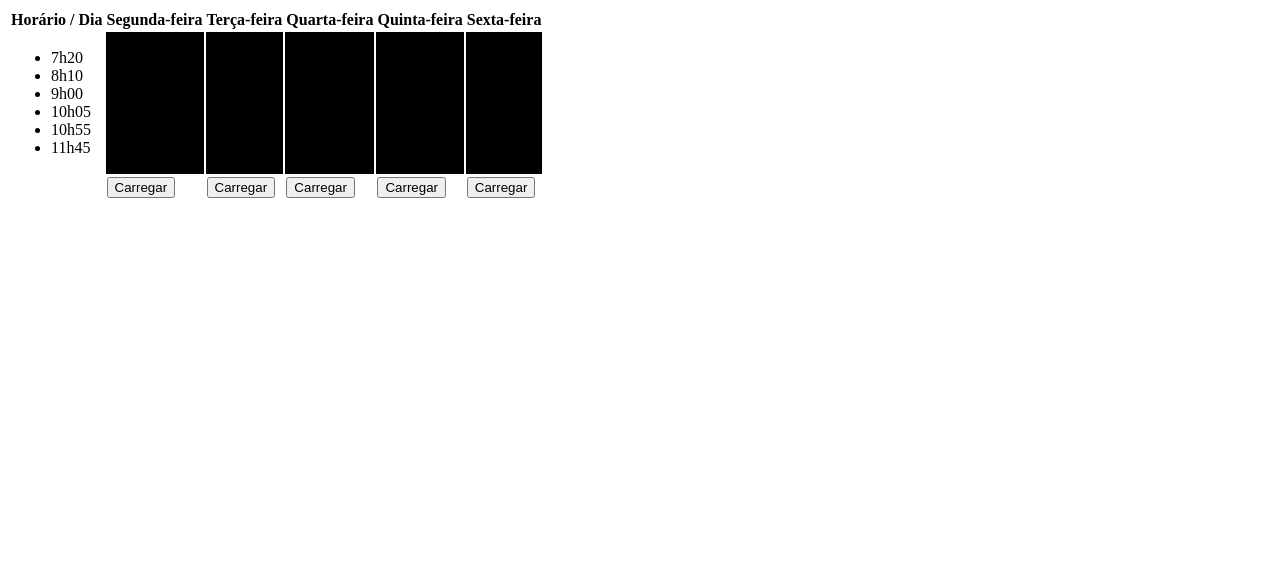
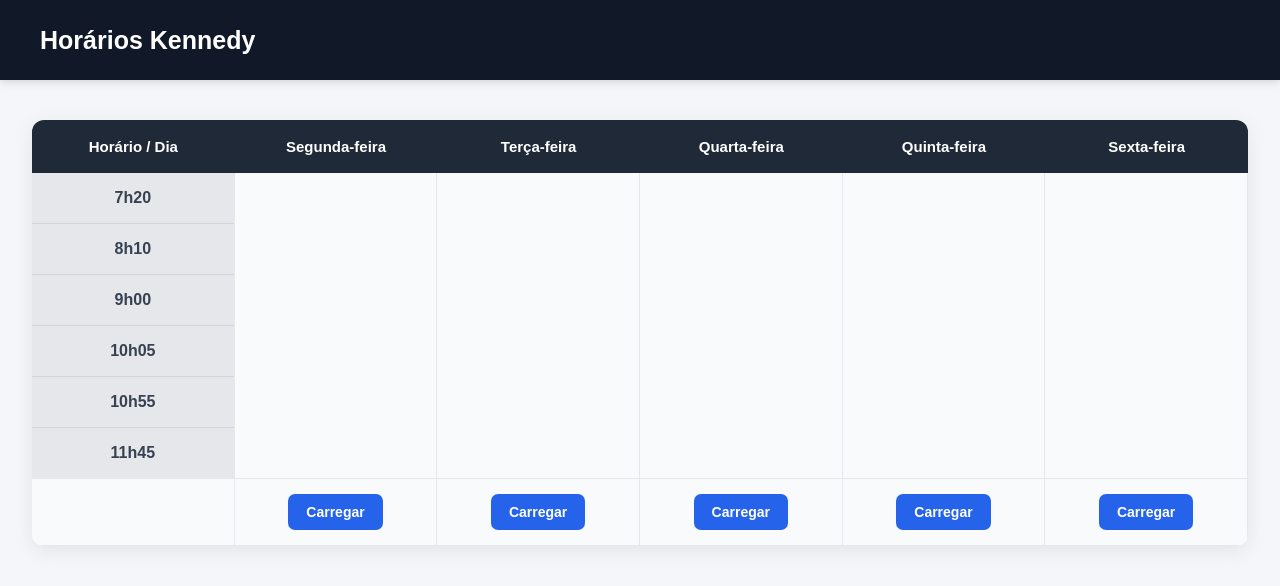
Before and after one commit to normalmant/API_CREATE, a website: page index.html in a window 1280 px wide. Drawn offline with Linux system fonts and the light colour scheme.

Commit message:
Refactor CSS for general layout and styling

```diff
--- a/style.css
+++ b/style.css
@@ -1,10 +1,217 @@
-.aulas{
-    color: antiquewhite;
-    background-color: black;
 
+/* =========================
+   CONFIGURAÇÕES GERAIS
+========================= */
+
+* {
+    margin: 0;
+    padding: 0;
+    box-sizing: border-box;
 }
 
-.button{
+body {
+    font-family: Arial, Helvetica, sans-serif;
+    background: #f4f6f9;
+    color: #222;
+    min-height: 100vh;
+}
 
-   color: aqua;
+
+/* =========================
+   CABEÇALHO
+========================= */
+
+header {
+    background: #111827;
+    height: 80px;
+    display: flex;
+    align-items: center;
+    padding: 0 40px;
+    box-shadow: 0 2px 8px rgba(0, 0, 0, 0.15);
 }
+
+header::before {
+    content: "Horários Kennedy";
+    color: white;
+    font-size: 25px;
+    font-weight: bold;
+}
+
+
+/* =========================
+   CONTEÚDO
+========================= */
+
+main {
+    width: 95%;
+    max-width: 1400px;
+    margin: 40px auto;
+}
+
+
+/* =========================
+   TABELA
+========================= */
+
+table {
+    width: 100%;
+    border-collapse: separate;
+    border-spacing: 0;
+    background-color: white;
+    border-radius: 12px;
+    overflow: hidden;
+    box-shadow: 0 5px 20px rgba(0, 0, 0, 0.08);
+}
+
+
+/* Cabeçalho da tabela */
+
+thead {
+    background-color: #1f2937;
+    color: white;
+}
+
+th {
+    padding: 18px 12px;
+    font-size: 15px;
+    text-align: center;
+}
+
+
+/* Primeira coluna */
+
+tbody tr:first-child td:first-child {
+    background-color: #e5e7eb;
+    color: #374151;
+    font-weight: bold;
+}
+
+
+/* Células */
+
+td {
+    border-right: 1px solid #e5e7eb;
+    border-bottom: 1px solid #e5e7eb;
+    text-align: center;
+    min-width: 150px;
+}
+
+
+/* =========================
+   HORÁRIOS
+========================= */
+
+td ul {
+    list-style: none;
+}
+
+td:first-child li {
+    padding: 16px 10px;
+    border-bottom: 1px solid #d1d5db;
+}
+
+td:first-child li:last-child {
+    border-bottom: none;
+}
+
+
+/* =========================
+   AULAS
+========================= */
+
+.aulas {
+    background-color: #f9fafb;
+    color: #111827;
+    vertical-align: top;
+    font-weight: 500;
+}
+
+.aulas ul {
+    padding: 0;
+}
+
+.aulas li {
+    padding: 16px 10px;
+    border-bottom: 1px solid #e5e7eb;
+    min-height: 50px;
+}
+
+.aulas li:last-child {
+    border-bottom: none;
+}
+
+.aulas li:hover {
+    background-color: #eef2ff;
+}
+
+
+/* =========================
+   BOTÕES
+========================= */
+
+button {
+    border: none;
+    background-color: #2563eb;
+    color: white;
+    padding: 10px 18px;
+    border-radius: 7px;
+    font-size: 14px;
+    font-weight: bold;
+    cursor: pointer;
+    transition: 0.2s;
+}
+
+button:hover {
+    background-color: #1d4ed8;
+    transform: translateY(-1px);
+}
+
+button:active {
+    transform: translateY(0);
+}
+
+
+/* =========================
+   LINHA DOS BOTÕES
+========================= */
+
+tbody tr:last-child td {
+    padding: 15px 10px;
+    background-color: #f9fafb;
+}
+
+
+/* =========================
+   RODAPÉ
+========================= */
+
+footer {
+    height: 60px;
+}
+
+
+/* =========================
+   RESPONSIVIDADE
+========================= */
+
+@media (max-width: 900px) {
+
+    main {
+        width: 100%;
+        margin: 25px 0;
+        overflow-x: auto;
+    }
+
+    table {
+        min-width: 850px;
+        border-radius: 0;
+    }
+
+    header {
+        padding: 0 20px;
+    }
+
+    header::before {
+        font-size: 21px;
+    }
+}
```
